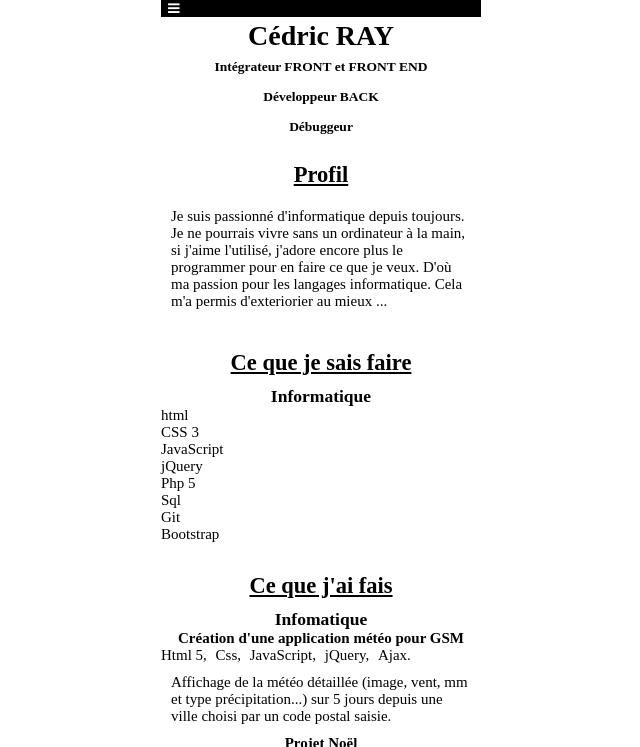
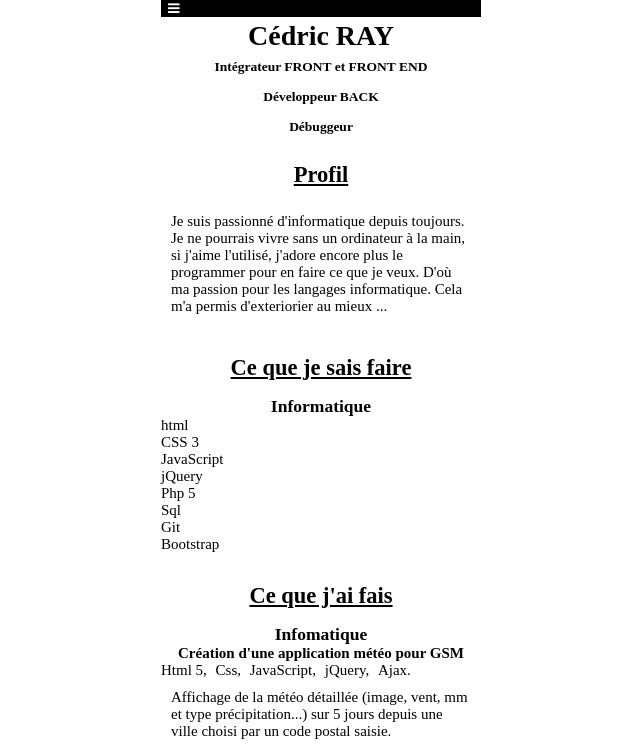
Before and after one commit to ced-77/presentation, a plain HTML site: page index.html in a window 1280 px wide. Shown: the top 747 px of the page, without its empty margins (319-959 px from the left). Drawn offline with nearby package versions, Linux system fonts and the light colour scheme.

Commit message:
marge titre
Mise à jour des marges des styles  afin qu'ils le calle correctement l'or d'un click sur le menu. Correction de la marge des articles qui fesaient apparaitre un marge suplementraire en TOP.

```diff
--- a/style/style.css
+++ b/style/style.css
@@ -29,8 +29,8 @@
 
 	h2 {
 		text-decoration: underline;
-		padding-top    : 1rem;
-		padding-bottom : 1rem;
+		padding-top    : 2rem;
+		padding-bottom : 1.5rem;
 	}
 
 	span {
@@ -88,7 +88,7 @@
 
 	article {
 		padding-bottom: 1rem;
-		padding-top   : 1rem;
+		/*padding-top   : 1rem;*/
 	}
 
 	/*
```
